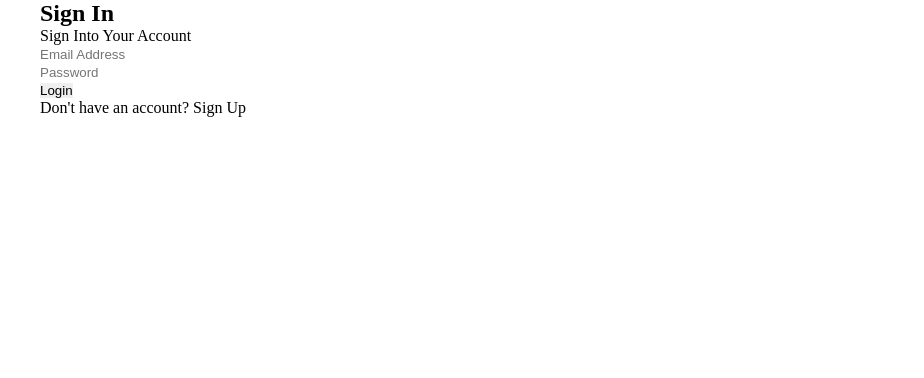
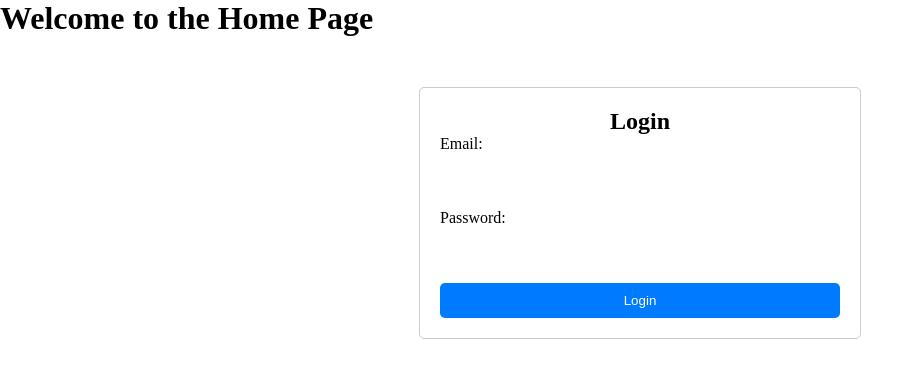
Before and after one commit to ayman-awal/twitter-front, a Next.js app: page /in in a window 1280 px wide. Shown: the top 378 px of the page, without its empty margins (0-924 px from the left). Built offline with nearby package versions, Linux system fonts and the light colour scheme.

Commit message:
integrating APIs

```diff
--- a/components/Tweet.js
+++ b/components/Tweet.js
@@ -8,7 +8,7 @@ import { IoStatsChart } from "react-icons/io5";
 import { CiShare2 } from "react-icons/ci";
 
 
-const Tweet = () => {
+const Tweet = ({ userName, content }) => {
   return (
     <div className='p-20 flex flex-gap-10' style={{borderBottom: '0.5px #E1E8ED solid'}}>
         <div className='flex flex-gap-10'>
@@ -16,7 +16,7 @@ const Tweet = () => {
             <div>
                 <div> {/* className='flex justify-between' */}
                     <div className='flex flex-gap-5'>
-                        <div><span className='user-name'>Ayman Awal</span></div>
+                        <div><span className='user-name'>{userName}</span></div>
                         <div><span className='user-handle'>@aymtheman ·</span></div>
                         <div><span className='user-handle'>5h</span></div>
                     </div>
@@ -24,7 +24,7 @@ const Tweet = () => {
                 </div>
 
                 <div className='mt-10'>
-                    <p className='tweet-body mb-10'>Lorem ipsum dolor sit amet, consectetur adipiscing elit. Sed do eiusmod tempor incididunt ut labore et dolore magna aliqua. Ut enim ad minim veniam, quis nostrud exercitation ullamco. aliqua. Ut enim ad minim veniam, quis nostrud exercitation ullamco. </p>
+                    <p className='tweet-body mb-10'>{content}</p>
 
                     <div className='slate'></div>
 
--- /dev/null
+++ b/components/auth/Login.js
@@ -0,0 +1,68 @@
+import React, { useState } from 'react';
+import { useDispatch, useSelector } from 'react-redux';
+import { useRouter } from 'next/router';
+import axios from 'axios';
+import { loginStart, loginSuccess, loginFailure } from '../../redux/slices/authSlice';
+
+const Login = () => {
+    const router = useRouter();
+  const [email, setEmail] = useState('');
+  const [password, setPassword] = useState('');
+  const dispatch = useDispatch();
+  const { loading, error } = useSelector((state) => state.auth);
+
+  const handleLogin = async (e) => {
+    e.preventDefault();
+    dispatch(loginStart());
+    try {
+      console.log(email);
+      console.log(password);
+
+      const response = await axios.post('http://localhost:5000/api/auth', {
+        email,
+        password,
+      });
+      console.log(response);
+      const { token } = response.data;
+      localStorage.setItem('token', token);
+      dispatch(loginSuccess(token));
+      router.push('/home');
+    } catch (err) {
+        dispatch(loginFailure(err.response.data.errors[0].msg));
+    }
+  };
+
+  return (
+    <div style={{ maxWidth: '400px', margin: '50px auto', padding: '20px', border: '1px solid #ccc', borderRadius: '5px' }}>
+      <form onSubmit={handleLogin}>
+        <h2 style={{ textAlign: 'center' }}>Login</h2>
+        {error && <p style={{ color: 'red', textAlign: 'center' }}>{error}</p>}
+        <div style={{ marginBottom: '15px' }}>
+          <label>Email:</label>
+          <input
+            type="email"
+            value={email}
+            onChange={(e) => setEmail(e.target.value)}
+            required
+            style={{ width: '100%', padding: '8px', margin: '5px 0', boxSizing: 'border-box' }}
+          />
+        </div>
+        <div style={{ marginBottom: '15px' }}>
+          <label>Password:</label>
+          <input
+            type="password"
+            value={password}
+            onChange={(e) => setPassword(e.target.value)}
+            required
+            style={{ width: '100%', padding: '8px', margin: '5px 0', boxSizing: 'border-box' }}
+          />
+        </div>
+        <button type="submit" disabled={loading} style={{ width: '100%', padding: '10px', backgroundColor: '#007bff', color: 'white', border: 'none', borderRadius: '5px', cursor: 'pointer' }}>
+          {loading ? 'Logging in...' : 'Login'}
+        </button>
+      </form>
+    </div>
+  );
+};
+
+export default Login;
--- a/pages/in/index.js
+++ b/pages/in/index.js
@@ -1,68 +1,13 @@
-import React, { useState } from 'react';
-// import { Link } from 'react-router-dom';
-// import { connect } from 'react-redux';
-// import PropTypes from 'prop-types';
-// import { login } from '../../actions/auth';
+import React from 'react';
+import Login from '../../components/auth/Login';
 
-const Login = () => {
-  const [formData, setFormData] = useState({
-    email: '',
-    password: ''
-  });
-
-//   const { email, password } = formData;
-
-  const onChange = (e) =>
-    setFormData({ ...formData, [e.target.name]: e.target.value });
-
-//   const onSubmit = (e) => {
-//     e.preventDefault();
-//     login(email, password);
-//   };
-
-//   if (isAuthenticated) {
-//     return <Navigate to="/dashboard" />;
-//   }
-
+const Home = () => {
   return (
-    <section className="container">
-      <h1 className="large text-primary">Sign In</h1>
-      <p className="lead">
-        <i className="fas fa-user" /> Sign Into Your Account
-      </p>
-      <form className="form">
-        <div className="form-group">
-          <input
-            type="email"
-            placeholder="Email Address"
-          />
-        </div>
-        <div className="form-group">
-          <input
-            type="password"
-            placeholder="Password"
-            name="password"
-            onChange={onChange}
-            minLength="6"
-          />
-        </div>
-        <input type="submit" className="btn btn-primary" value="Login" />
-      </form>
-      <p className="my-1">
-        Don't have an account? Sign Up
-      </p>
-    </section>
+    <div>
+      <h1>Welcome to the Home Page</h1>
+      <Login />
+    </div>
   );
 };
 
-// Login.propTypes = {
-//   login: PropTypes.func.isRequired,
-//   isAuthenticated: PropTypes.bool
-// };
-
-// const mapStateToProps = (state) => ({
-//   isAuthenticated: state.auth.isAuthenticated
-// });
-
-// export default connect(mapStateToProps, { login })(Login);
-export default Login;
+export default Home;
--- /dev/null
+++ b/redux/slices/authSlice.js
@@ -0,0 +1,36 @@
+import { createSlice } from '@reduxjs/toolkit';
+
+const initialState = {
+  user: null,
+  loading: false,
+  error: null,
+  token: null
+};
+
+const authSlice = createSlice({
+  name: 'auth',
+  initialState,
+  reducers: {
+    loginStart: (state) => {
+      state.loading = true;
+      state.error = null;
+    },
+    loginSuccess: (state, action) => {
+      state.loading = false;
+      state.user = action.payload;
+      state.token = action.payload.token;
+    },
+    loginFailure: (state, action) => {
+      state.loading = false;
+      state.error = action.payload;
+    },
+    logout: (state) => {
+      state.user = null;
+      state.token = null;
+    },
+  },
+});
+
+export const { loginStart, loginSuccess, loginFailure, logout } = authSlice.actions;
+
+export default authSlice.reducer;
--- a/redux/store.js
+++ b/redux/store.js
@@ -1,9 +1,10 @@
 import { configureStore } from "@reduxjs/toolkit";
-import profileReducer from "./reducers/profileTest";
+import authReducer from "./slices/authSlice";
 
-export default configureStore({
+const store = configureStore({
     reducer: {
-        profile: profileReducer
-    }
+      auth: authReducer,
+    },
+  });
 
-})
+export default store;
```
Also changed, not shown: components/Feed.js (+32 -4 lines), pages/index.js (+48 -48 lines), redux/features/auth/auth.js (added, +7 -0 lines).
